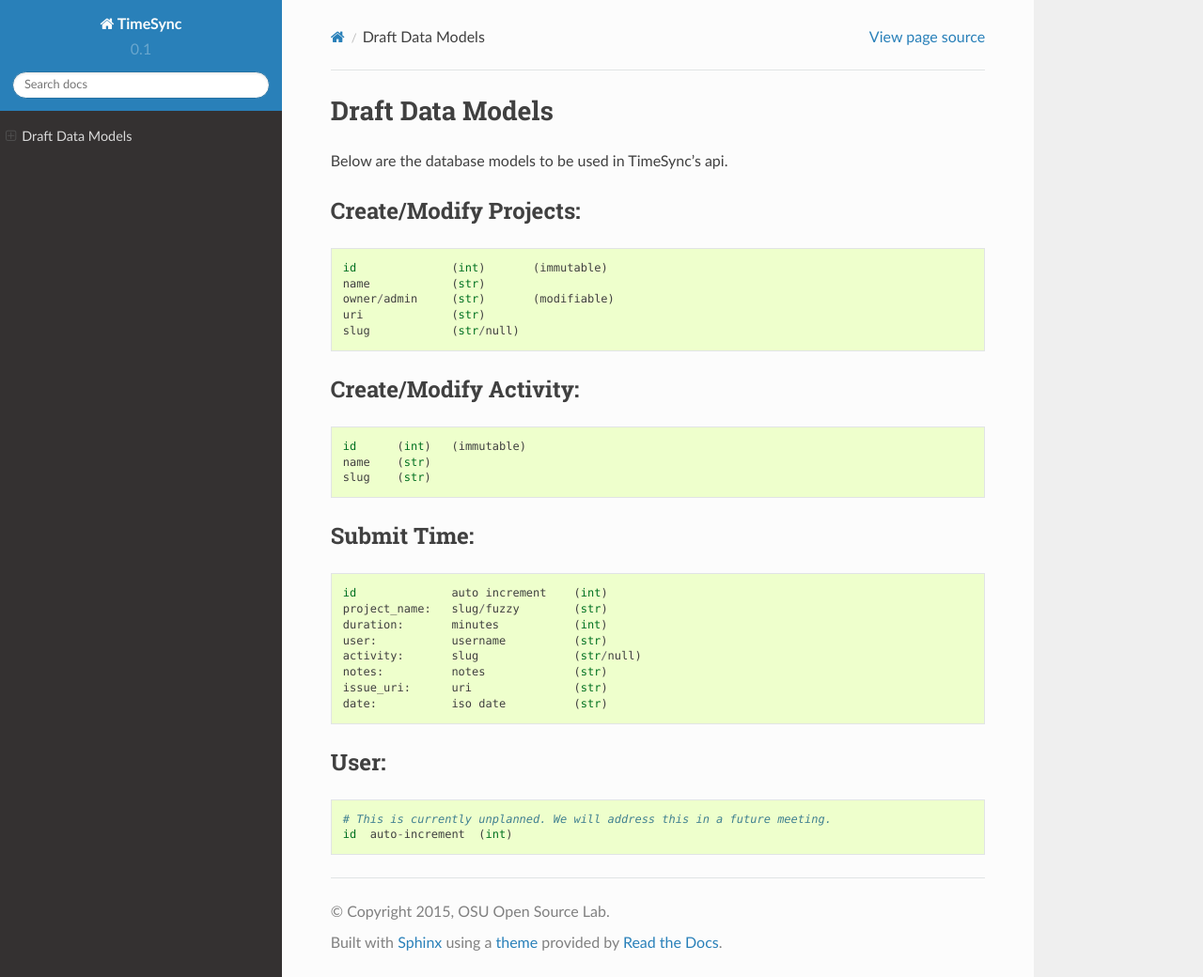
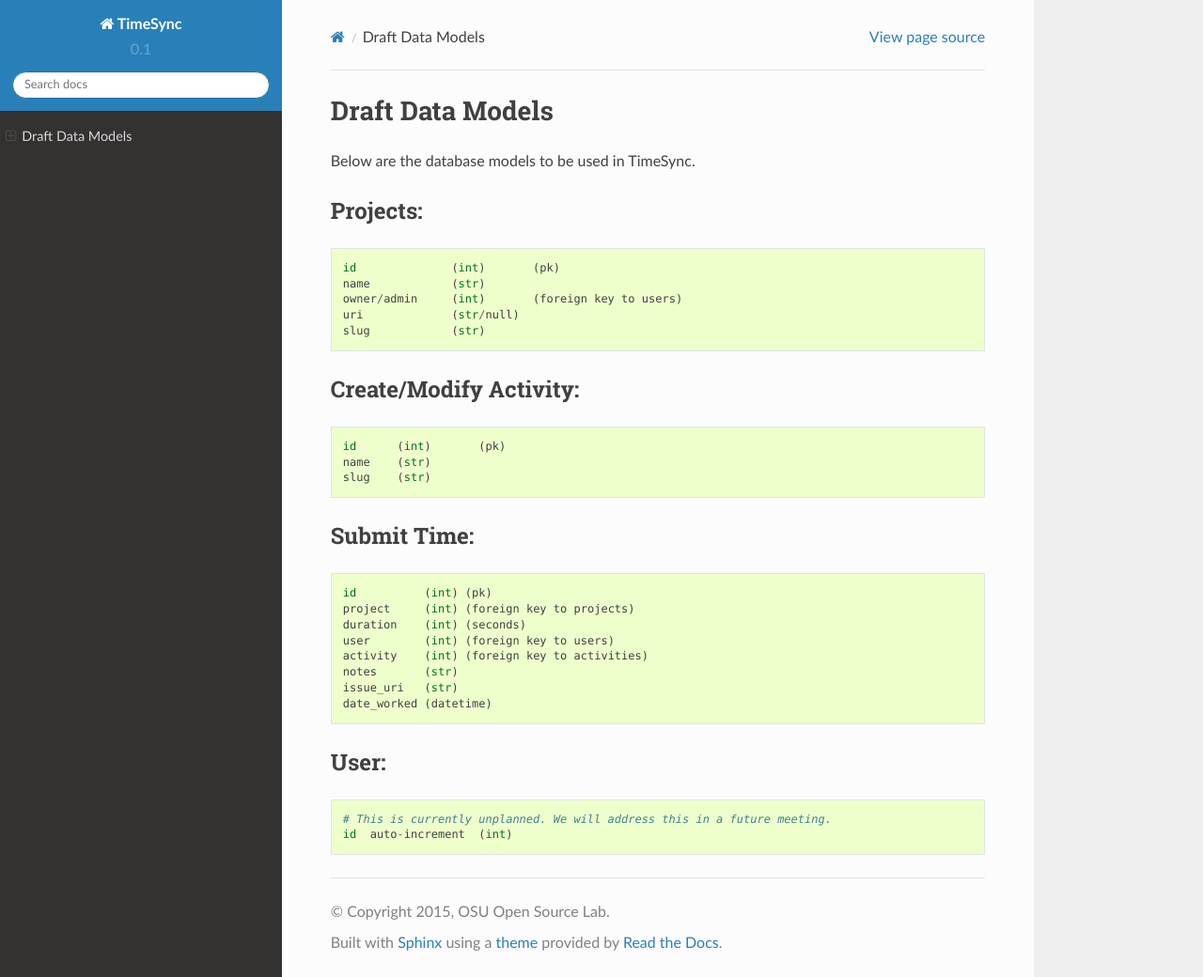
Before and after one commit to osuosl/timesync-node, a Sphinx documentation site: the page built from docs/source/design/draft_models.rst, in a window 1280 px wide and 1040 px high. Shown: the whole window at 94% size. Built offline with Sphinx 7.4.7 and the Read the Docs theme 2.0.0, drawn with Linux system fonts in a browser that asks for light colours.

Commit message:
Update database schema

```diff
--- a/docs/source/design/draft_models.rst
+++ b/docs/source/design/draft_models.rst
@@ -3,25 +3,25 @@
 Draft Data Models
 =================
 
-Below are the database models to be used in TimeSync's api.
+Below are the database models to be used in TimeSync.
 
-Create/Modify Projects:
------------------------
+Projects:
+---------
 
 .. code-block:: python
 
-    id              (int)       (immutable)
+    id              (int)       (pk)
     name            (str)
-    owner/admin     (str)       (modifiable)
-    uri             (str)
-    slug            (str/null)
+    owner/admin     (int)       (foreign key to users)
+    uri             (str/null)
+    slug            (str)
 
 Create/Modify Activity:
 -----------------------
 
 .. code-block:: python
 
-    id      (int)   (immutable)
+    id      (int)       (pk)
     name    (str)
     slug    (str)
 
@@ -30,14 +30,14 @@
 
 .. code-block:: python
 
-    id              auto increment    (int)
-    project_name:   slug/fuzzy        (str)
-    duration:       minutes           (int)
-    user:           username          (str)
-    activity:       slug              (str/null)
-    notes:          notes             (str)
-    issue_uri:      uri               (str)
-    date:           iso date          (str)
+    id          (int) (pk)
+    project     (int) (foreign key to projects)
+    duration    (int) (seconds)
+    user        (int) (foreign key to users)
+    activity    (int) (foreign key to activities)
+    notes       (str)
+    issue_uri   (str)
+    date_worked (datetime)
 
 User:
 -----
```
